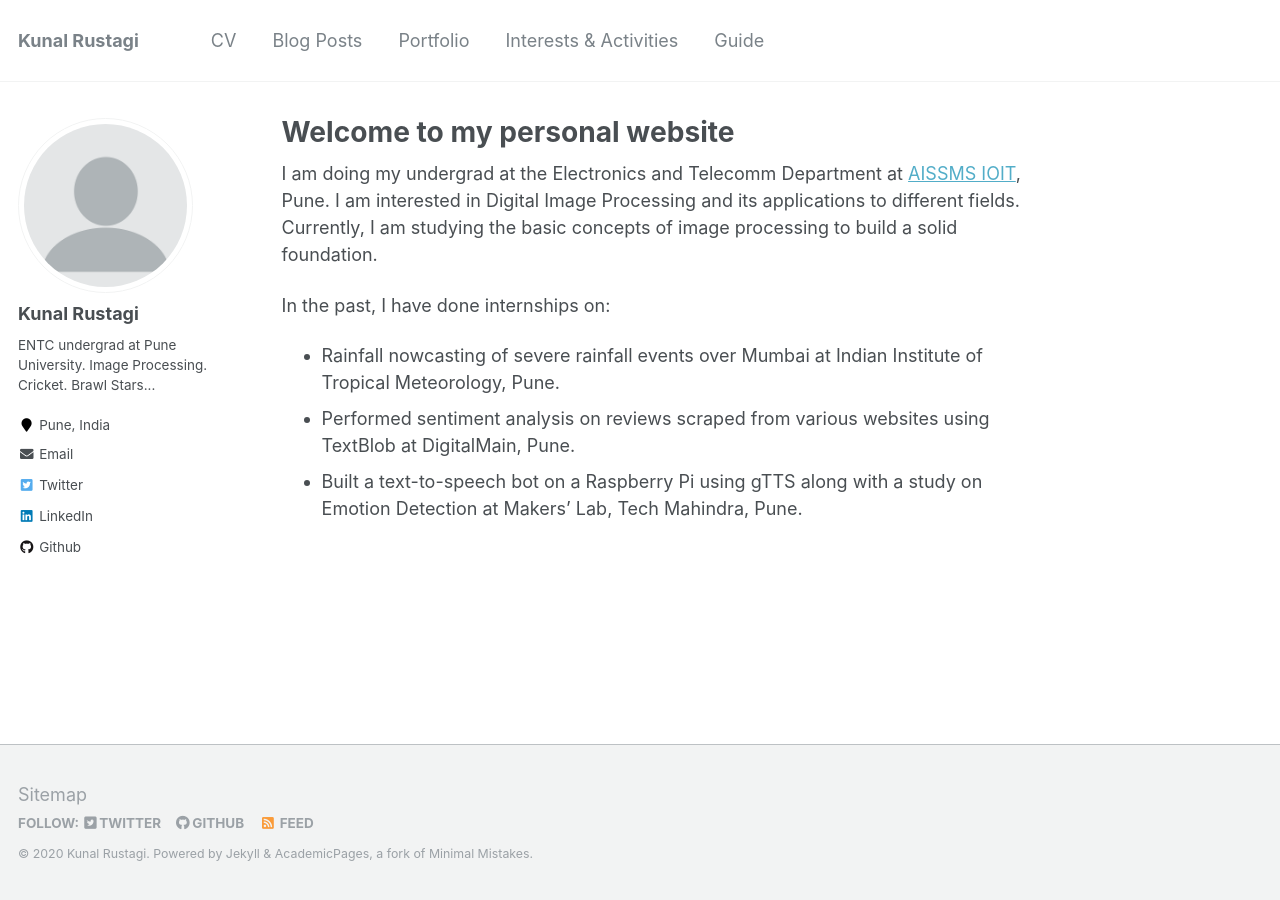
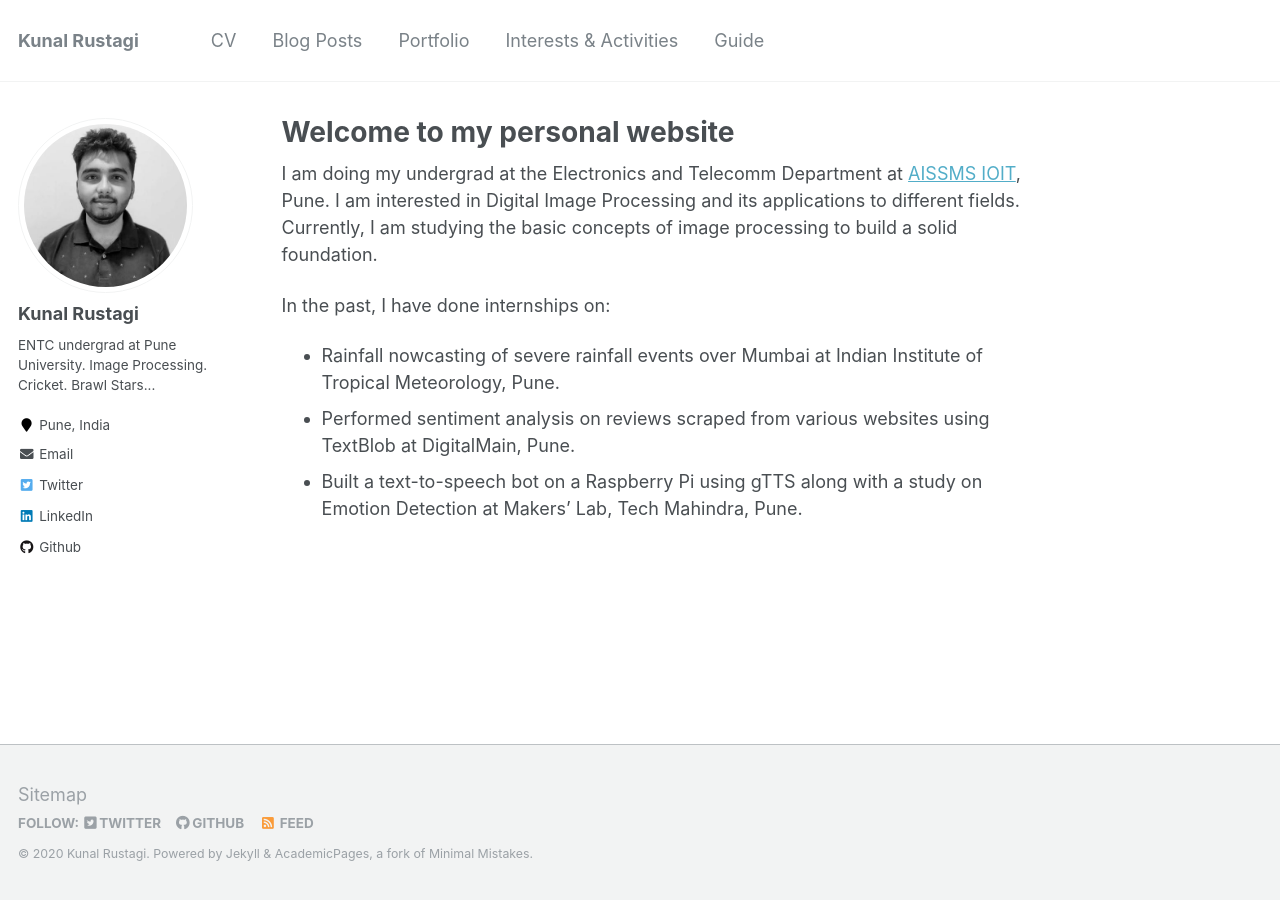
Before and after one commit to kunalrustagi08/kunalrustagi08.github.io, a Jekyll site: the page built from _pages/about.md, in a window 1280 px wide. Built offline with Jekyll 4.4.1, drawn with Linux system fonts in a browser that asks for light colours.

Commit message:
updated profile pic

```diff
--- a/_config.yml
+++ b/_config.yml
@@ -81,7 +81,7 @@ analytics:
 # Site Author
 author:
   name             : "Kunal Rustagi"
-  avatar           : "profile.png"
+  avatar           : "profile1.jpeg"
   bio              : "ENTC undergrad at Pune University. Image Processing. Cricket. Brawl Stars..."
   location         : "Pune, India"
   employer         :
```
Also changed, not shown: images/profile1.jpeg (added).
